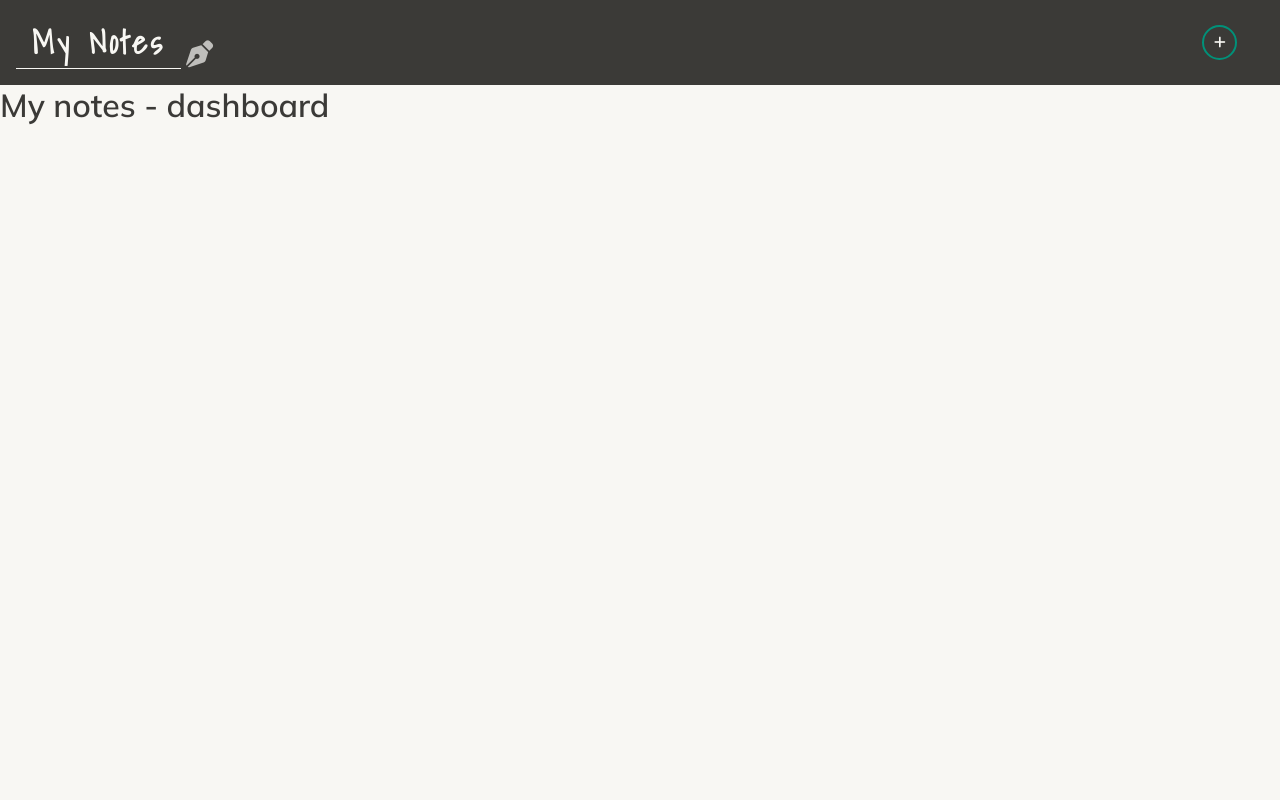
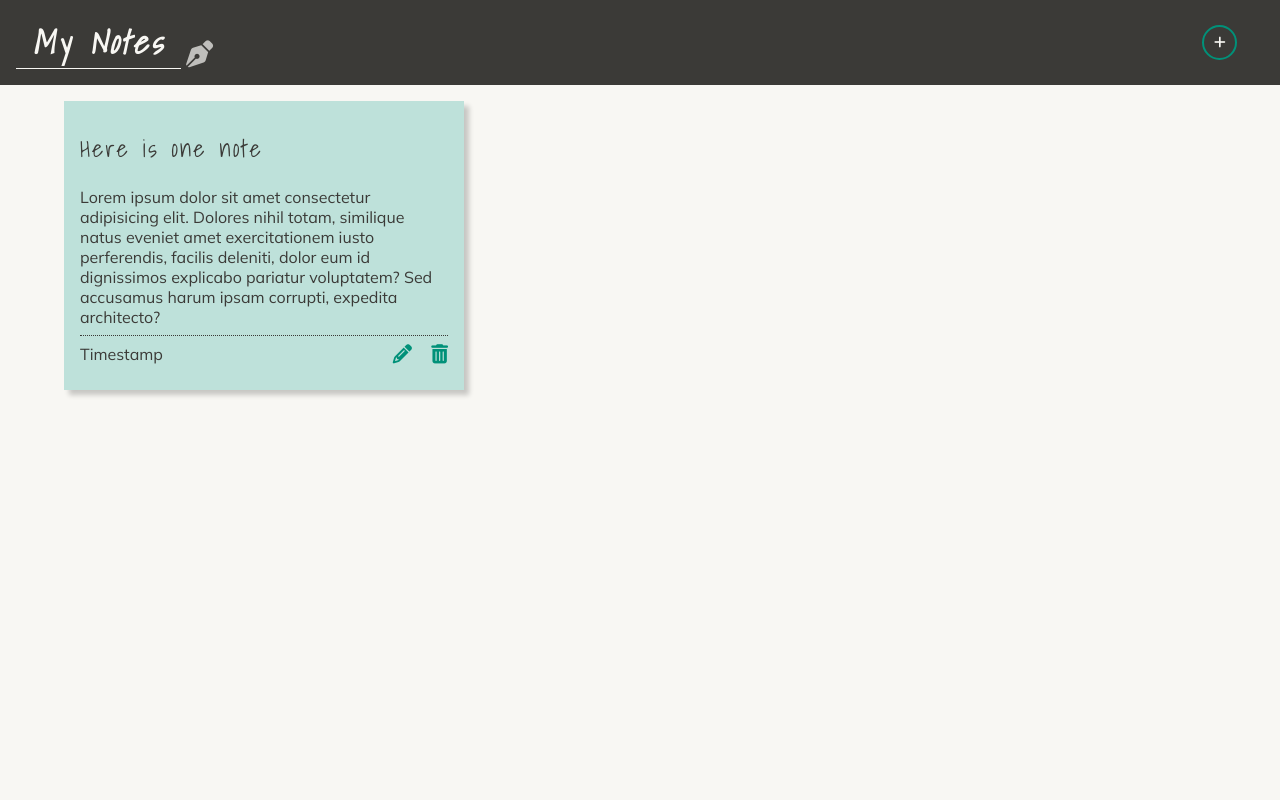
Before and after one commit to EliSacch/myNotes, a Flask app: page / in a window 1280 px wide. Run offline with Flask 2, Linux system fonts and the light colour scheme; some libraries are stand-ins or nearby versions.

Commit message:
Create basic notes template

```diff
--- a/static/css/style.css
+++ b/static/css/style.css
@@ -4,10 +4,11 @@
 /* --------------------------- General */
 
 :root {
-    --clr-primary: #F8F7F3;
-    --clr-secondary: #E0DBC4;
-    --clr-ternary: #009179;
-    --clr-dark: #3B3A37;
+    --clr-primary: rgb(248, 247, 243);
+    --clr-secondary: rgb(224, 219, 196);
+    --clr-ternary: rgb(0, 145, 121);
+    --clr-dark: rgb(59, 58, 55);
+    --clr-light: rgb(190, 225, 218);
 
     --font-basic: 'Mulish', sans-serif;
     --font-decorative: 'Shadows Into Light', cursive;
@@ -58,6 +59,7 @@ header {
     height: 99%;
     position: relative;
     font-family: var(--font-decorative);
+    font-style: italic;
     letter-spacing: 3px;
     padding: 0 1em;
     border-bottom: 1px solid var(--clr-primary);
@@ -77,6 +79,7 @@ header {
     margin-right: 2em;
     border: 2px solid var(--clr-ternary);
     border-radius: 50%;
+    cursor: pointer;
     color: var(--clr-primary);
     background-color: inherit;
     transition: 1s;
@@ -126,6 +129,51 @@ nav a:hover::after {
 }
 
 
+/* --------------------------- Notes dashboard */
+
+main {
+    width: 90%;
+    margin: 1em auto;
+    display: grid;
+    grid-template-columns: repeat(auto-fit, minmax(300px, 1fr));
+    gap: 1em;
+}
+
+.note {
+    max-width: 400px;
+    padding: 1em;
+    background-color: var(--clr-light);
+    box-shadow: 5px 5px 5px rgb(0 0 0 / 0.2);
+}
+
+.note > * {
+    padding-block: .5em;
+}
+
+.note > h2 {
+    font-family: var(--font-decorative);
+    font-weight: 500;
+    letter-spacing: 2px;
+}
+
+.note-footer {
+    display: flex;
+    border-top: 1px dotted var(--clr-dark);
+}
+
+.note-footer > span {
+    margin-right: auto;
+}
+
+.note-footer > button {
+    background-color: transparent;
+    color: var(--clr-ternary);
+    border: none;
+    font-size: 1.2em;
+    margin-left: 1em;
+    cursor: pointer;
+}
+
 /* --------------------------- Media queries */
 
 @media screen and (max-width: 400px) {
--- a/templates/base.html
+++ b/templates/base.html
@@ -30,11 +30,11 @@
         </div>
 
         <nav>
-            <button id="options-toggler" aria-controls="options" aria-expanded="false"><i class="fa-solid fa-plus"></i></button>
+            <button id="options-toggler" aria-label="Open options" aria-controls="options" aria-expanded="false"><i class="fa-solid fa-plus"></i></button>
             <ul id="options">
                 <li><a href="{{ url_for('add') }}" class="center-items">Add note</a></li>
                 <li><a href="{{ url_for('add') }}" class="center-items">Add list</a></li>
-                <li><a href="{{ url_for('add') }}" class="center-items">Dashboard</a></li>
+                <li><a href="{{ url_for('index') }}" class="center-items">Dashboard</a></li>
             </ul>
         </nav>
 
--- a/templates/index.html
+++ b/templates/index.html
@@ -2,5 +2,26 @@
 {% extends "base.html" %}
 
 {% block content %}
-    <h1>My notes - dashboard</h1>
+
+<main>
+
+    <div class="note">
+        <h2 class="note-title">
+            Here is one note
+        </h2>
+        <div class="note-body">
+            <p>
+                Lorem ipsum dolor sit amet consectetur adipisicing elit. Dolores nihil totam, similique natus eveniet amet
+                exercitationem iusto perferendis, facilis deleniti, dolor eum id dignissimos explicabo pariatur voluptatem? Sed
+                accusamus harum ipsam corrupti, expedita architecto?
+            </p>
+        </div>
+        <div class="note-footer">
+            <span>Timestamp</span>
+            <button aria-label="edit"><i class="fa-solid fa-pencil"></i></button>
+            <button aria-label="delete"><i class="fa-solid fa-trash-can"></i></button>
+        </div>
+    </div>
+
+</main>
 {% endblock %}
```
